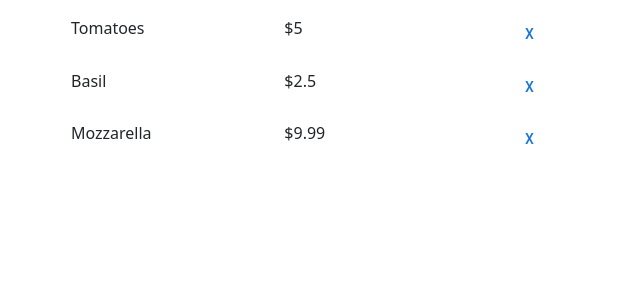
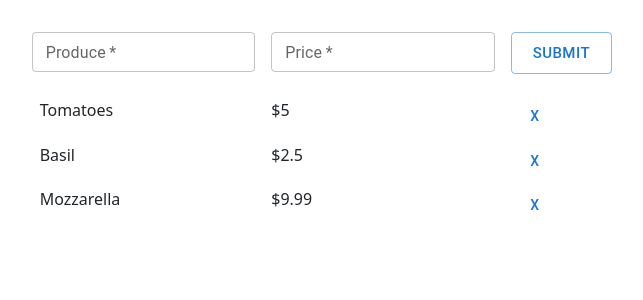
Before and after one commit to jessicamcg/realinsight, a React (Create React App) app: page / in a window 1280 px wide. Shown: the top 300 px of the page, without its empty margins (257-900 px from the left). Built offline with nearby package versions, Linux system fonts and the light colour scheme.

Commit message:
centering a div

```diff
--- a/package.json
+++ b/package.json
@@ -5,6 +5,7 @@
   "dependencies": {
     "@emotion/react": "^11.10.6",
     "@emotion/styled": "^11.10.6",
+    "@mui/icons-material": "^5.11.9",
     "@mui/material": "^5.11.10",
     "@testing-library/jest-dom": "^5.16.5",
     "@testing-library/react": "^13.4.0",
--- a/src/App.js
+++ b/src/App.js
@@ -1,8 +1,9 @@
 import React, { useState } from "react";
+import ItemValueList from "./components/ItemValueList";
+import InputForm from "./components/InputForm";
 import Box from '@mui/material/Box';
 import Paper from '@mui/material/Paper';
 import Grid from '@mui/material/Grid';
-import { Button } from "@mui/material";
 import 'bootstrap/dist/css/bootstrap.min.css';
 
 const INITIAL_LIST = [
@@ -12,35 +13,26 @@ const INITIAL_LIST = [
 ];
 
 function App() {
-  return <ItemValueList produce={INITIAL_LIST}/>;
+  return (
+      <Box
+        sx={{ flexGrow: 1, p:4 }}
+      >
+        <Grid container
+          direction="row"
+          justifyContent="center"
+          alignItems="center"
+          spacing={2}
+        >
+          <Grid item xs={7}>
+            <InputForm />
+          </Grid>
+          <Grid item xs={7}>
+            <ItemValueList produce={INITIAL_LIST}/>
+          </Grid>
+        </Grid>
+      </Box>
+  );
 }
 
-const ItemValueList = (props) => {
-  // YOUR CODE HERE
-  const produce = props.produce;
-
-  return (
-    <div>
-      <Box className = "d-flex justify-content-center my-3" sx={{ flexGrow: 1 }}>
-        <Grid container spacing={2} xs={6}>
-          {produce.map((item) => (
-            <>
-              <Grid item xs={4}>
-                {item.name}
-              </Grid>
-              <Grid item xs={4}>
-                ${item.value}
-              </Grid>
-              <Grid item xs={4}>
-                <Button>X</Button>
-              </Grid>
-            </>
-          ))}
-        </Grid>
-      </Box>
-    </div>
-
-  )
-};
 
 export default App;
--- /dev/null
+++ b/src/components/InputForm.jsx
@@ -0,0 +1,21 @@
+import { TextField } from "@mui/material";
+import { Button } from "@mui/material";
+import Grid from '@mui/material/Grid';
+
+const InputForm = () => {
+  return (
+    <Grid container spacing={2} >
+      <Grid item xs={4}>
+        <TextField id="outlined-basic" label="Produce" variant="outlined" required size="small"/>
+      </Grid>
+      <Grid item xs={4}>
+        <TextField id="outlined-basic" label="Price" variant="outlined" required size="small"/>
+      </Grid>
+      <Grid item xs={4}>
+        <Button variant="outlined" size="large">Submit</Button>
+      </Grid>
+    </Grid>
+  )
+}
+
+export default InputForm;
--- /dev/null
+++ b/src/components/ItemValueList.jsx
@@ -0,0 +1,31 @@
+import React from 'react';
+import Box from '@mui/material/Box';
+import Paper from '@mui/material/Paper';
+import Grid from '@mui/material/Grid';
+import { Button } from "@mui/material";
+
+const ItemValueList = (props) => {
+  // YOUR CODE HERE
+  const produce = props.produce;
+
+  return (
+    <Grid container spacing={1} padding={1}>
+      {produce.map((item) => (
+        <React.Fragment key={item.value}>
+          <Grid item xs={4}>
+            {item.name}
+          </Grid>
+          <Grid item xs={4}>
+            ${item.value}
+          </Grid>
+          <Grid item xs={4}>
+            <Button>X</Button>
+          </Grid>
+        </React.Fragment>
+      ))}
+    </Grid>
+
+  )
+};
+
+export default ItemValueList;
```
Also changed, not shown: 1 other file (tests, documents, lock files or other folders).
